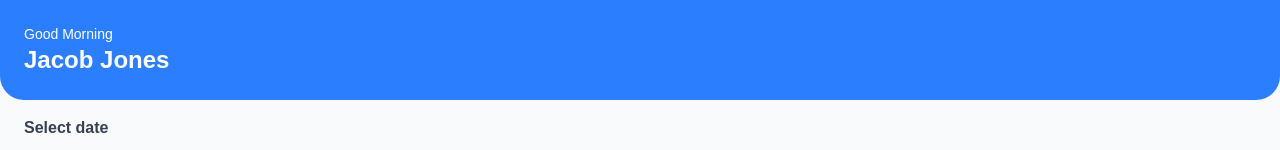
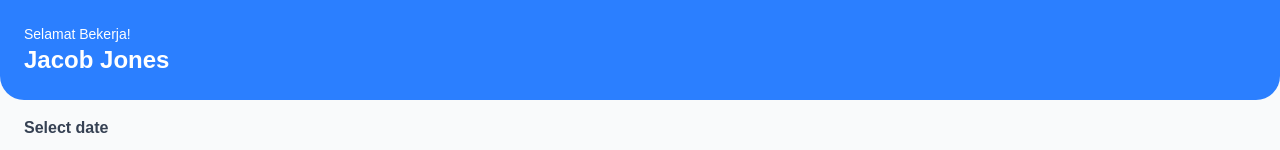
Before and after one commit to amrptraaa/PT-Hanielshen_Internship_Mobile, a Next.js app: page /home in a window 1280 px wide. Shown: the top 150 px of the page. Built offline with nearby package versions, Linux system fonts and the light colour scheme.

Commit message:
update home

```diff
--- a/src/app/(main)/home/page.tsx
+++ b/src/app/(main)/home/page.tsx
@@ -42,7 +42,7 @@
     <div className="flex flex-col min-h-screen bg-gray-50">
       {/* Header */}
       <div className="bg-blue-500 text-white p-6 rounded-b-3xl">
-        <p className="text-sm">Good Morning</p>
+        <p className="text-sm"> Selamat Bekerja!</p>
         <h1 className="text-2xl font-bold">Jacob Jones</h1>
       </div>
 
```
